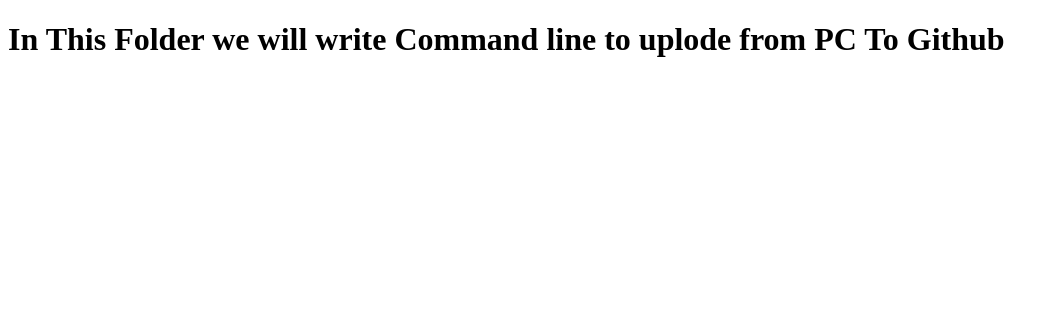
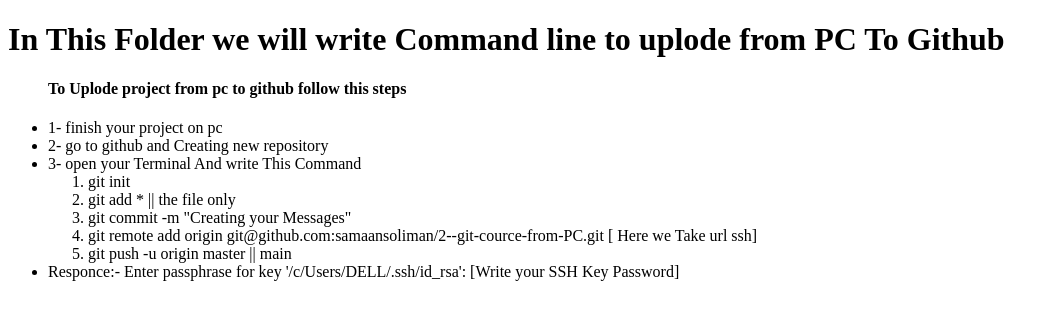
Before and after one commit to samaansoliman/2--git-cource-from-PC, a plain HTML site: page index.html in a window 1280 px wide. Shown: the whole page, without its empty margins (0-1058 px from the left). Drawn offline with Linux system fonts and the light colour scheme.

Commit message:
uplode edit

```diff
--- a/index.html
+++ b/index.html
@@ -1,14 +1,40 @@
 <!DOCTYPE html>
 <html lang="en">
   <head>
-    <meta charset="UTF-8">
-    <meta http-equiv="X-UA-Compatible" content="IE=edge">
-    <meta name="viewport" content="width=device-width, initial-scale=1.0">
+    <meta charset="UTF-8" />
+    <meta http-equiv="X-UA-Compatible" content="IE=edge" />
+    <meta name="viewport" content="width=device-width, initial-scale=1.0" />
     <title>Git cource from PC</title>
   </head>
   <body>
+    <div>
       <h1>
         In This Folder we will write Command line to uplode from PC To Github
       </h1>
+
+      <ul>
+        <h4>To Uplode project from pc to github follow this steps</h4>
+        <li>1- finish your project on pc</li>
+        <li>2- go to github and Creating new repository</li>
+        <li>
+          3- open your Terminal And write This Command
+          <ol>
+            <li>git init</li>
+            <li>git add * || the file only</li>
+            <li>git commit -m "Creating your Messages"</li>
+            <li>
+              git remote add origin
+              git@github.com:samaansoliman/2--git-cource-from-PC.git [ Here we
+              Take url ssh]
+            </li>
+            <li>git push -u origin master || main</li>
+          </ol>
+        </li>
+        <li>
+          Responce:- Enter passphrase for key '/c/Users/DELL/.ssh/id_rsa':
+          [Write your SSH Key Password]
+        </li>
+      </ul>
+    </div>
   </body>
 </html>
```
Lines whose indentation alone changed are shown as unchanged.
